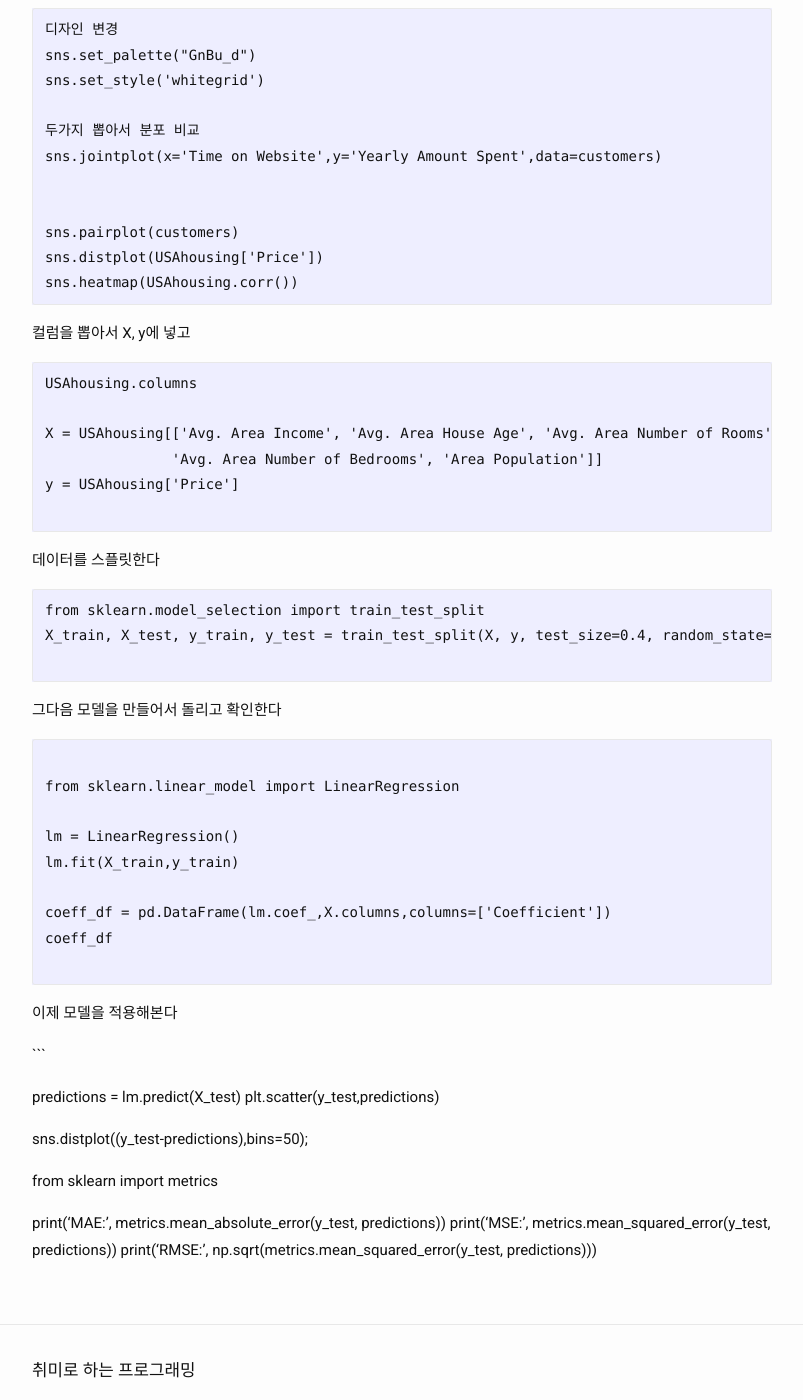
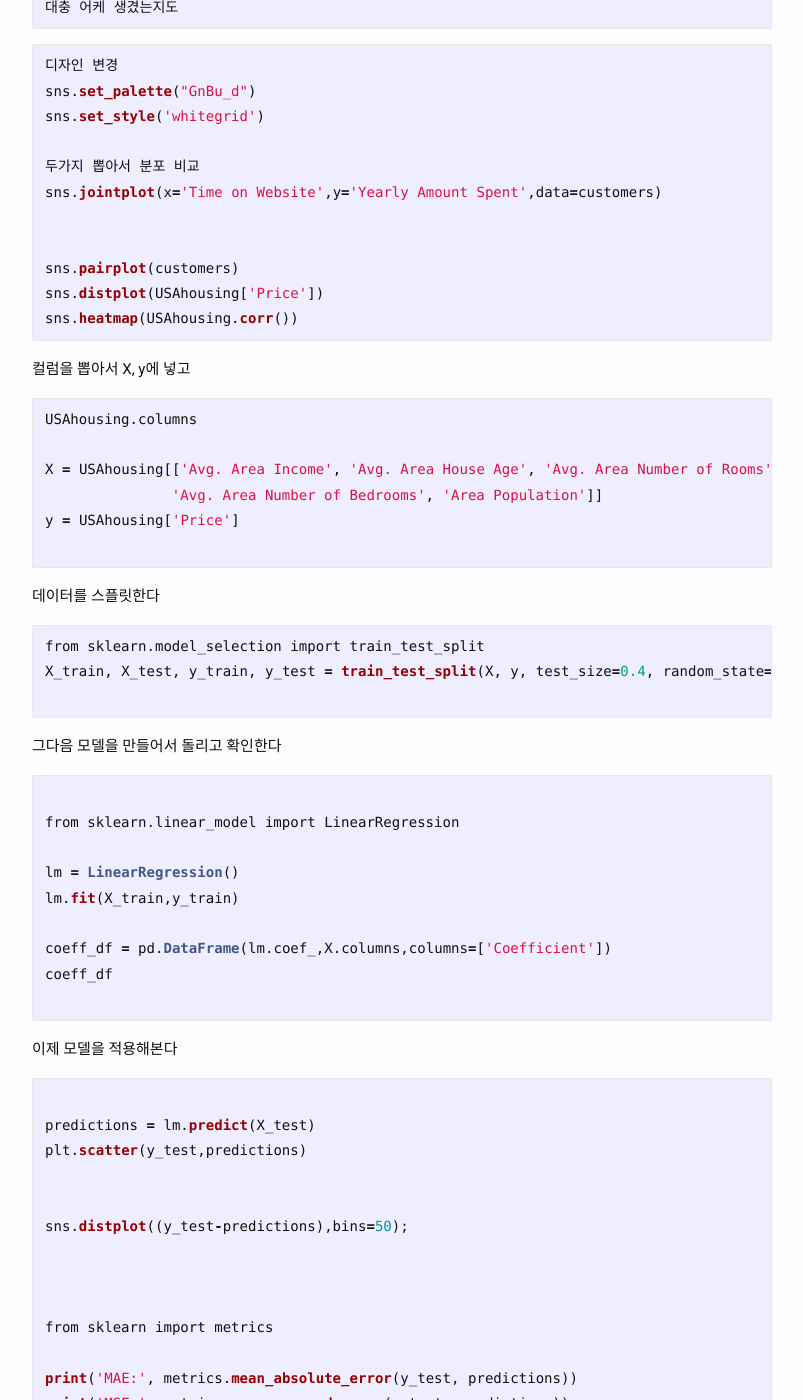
Before and after one commit to kminito/kminito.github.io, a Jekyll site: the page built from _study_notes/LinearRegression.md, in a window 1280 px wide and 1400 px high, scrolled down 759 px. Shown: the whole window, without its empty margins (238-1041 px from the left). Built offline with Jekyll 4.4.1, drawn with Linux system fonts in a browser that asks for light colours; some of the changed text lies outside the part shown.

Commit message:
page modification

````diff
--- a/_study_notes/LinearRegression.md
+++ b/_study_notes/LinearRegression.md
@@ -30,7 +30,7 @@
 대충 어케 생겼는지도
 ```
 
-```
+```python
 디자인 변경
 sns.set_palette("GnBu_d")
 sns.set_style('whitegrid')
@@ -45,7 +45,7 @@
 ```
 
 컬럼을 뽑아서 X, y에 넣고
-```
+```python
 USAhousing.columns
 
 X = USAhousing[['Avg. Area Income', 'Avg. Area House Age', 'Avg. Area Number of Rooms',
@@ -55,7 +55,7 @@
 ```
 
 데이터를 스플릿한다
-```
+```python
 from sklearn.model_selection import train_test_split
 X_train, X_test, y_train, y_test = train_test_split(X, y, test_size=0.4, random_state=101)
 
@@ -64,7 +64,7 @@
 그다음 모델을 만들어서 돌리고 확인한다
 
 
-```
+```python
 
 from sklearn.linear_model import LinearRegression
 
@@ -79,7 +79,7 @@
 이제 모델을 적용해본다
 
 
-```
+```python
 
 predictions = lm.predict(X_test)
 plt.scatter(y_test,predictions)
@@ -94,3 +94,4 @@
 print('MAE:', metrics.mean_absolute_error(y_test, predictions))
 print('MSE:', metrics.mean_squared_error(y_test, predictions))
 print('RMSE:', np.sqrt(metrics.mean_squared_error(y_test, predictions)))
+```
````
Also changed, not shown: _study_notes/matplotlib.md (+1 -1 lines), _study_notes/seaborn.md (+1 -1 lines).
